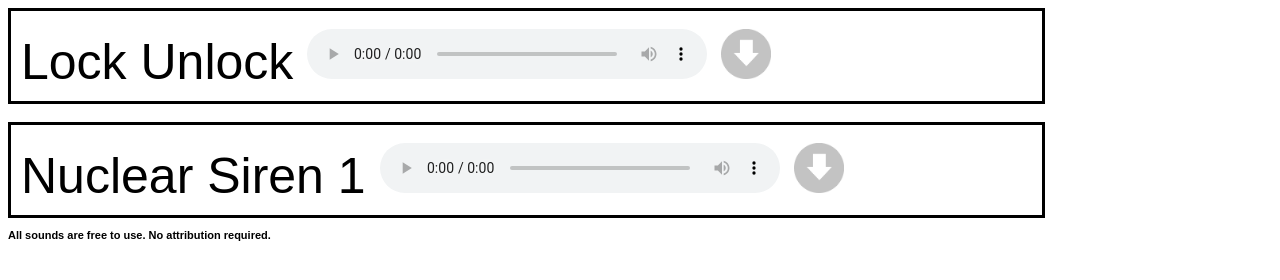
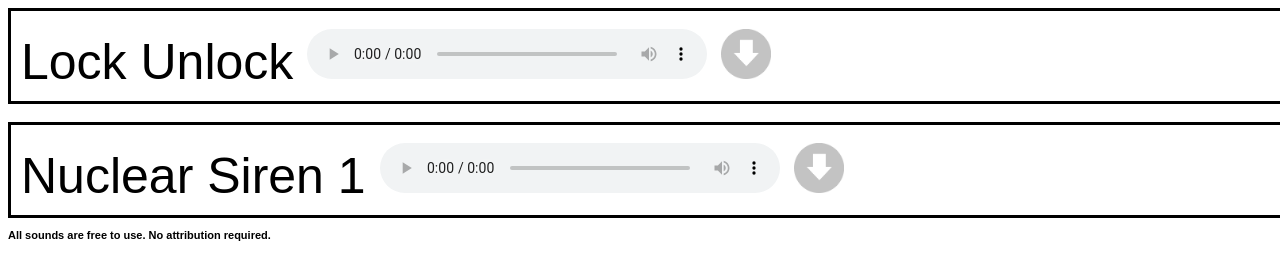
Before and after one commit to voltcutter/sound-effects, a plain HTML site: page index.html in a window 1280 px wide. Drawn offline with Linux system fonts and the light colour scheme.

Commit message:
longer box css

```diff
--- a/style.css
+++ b/style.css
@@ -25,7 +25,7 @@ labeltext {
 
 .sound {
     height: 70px;
-    width: 80%;
+    width: 1250px;
     /* display: block; */
     border-style: solid;
     border-color: #000000;
```
